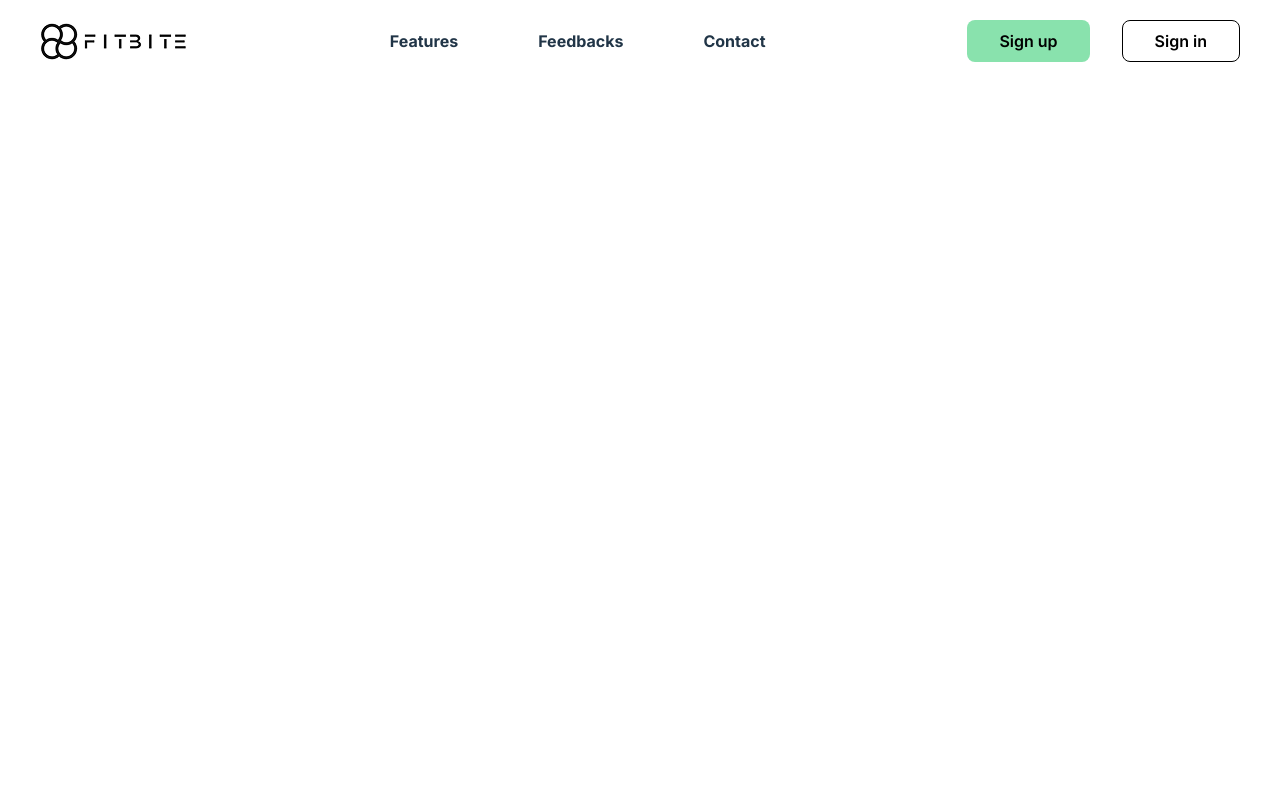
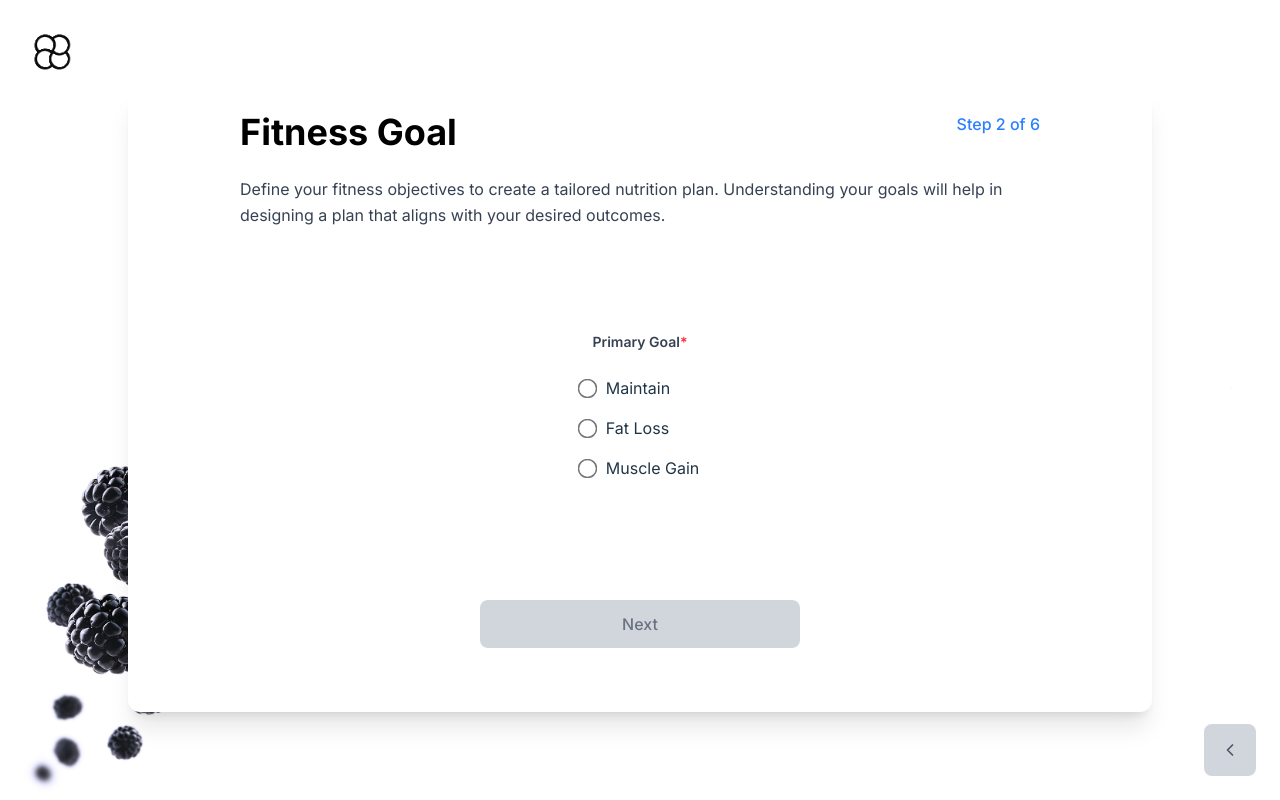
Before and after one commit to sandeepaMallawarachchi/fitbite, a React (Vite) app in the folder client/: page /SignUpStep2 in a window 1280 px wide. Built offline with nearby package versions, Linux system fonts and the light colour scheme.

Commit message:
feat: add SignUpStep2 and FitnessGoal components; implement BackButton for navigation; update routing in AppContent

```diff
--- a/client/src/App.tsx
+++ b/client/src/App.tsx
@@ -6,12 +6,14 @@ import Sample from './pages/Sample';
 import SignIn from './auth/SignIn';
 import SignUpForm from './auth/SignUpForm';
 import YourTDEE from './components/YourTDEE';
-import SignUpStep1 from "./auth/SignUpStep1"
+import SignUpStep1 from "./auth/SignUpStep1";
+import SignUpStep2 from "./auth/SignUpStep2"
 import HowtoCalcTDEE from './components/HowtoCalcTDEE';
+import FitnessGoal from './components/FitnessGoal';
 
 function AppContent() {
   const location = useLocation();
-  const hideHeaderFooter = location.pathname === "/SignIn" || location.pathname === "/SignUp" || location.pathname === "/YourTDEE" || location.pathname === "/SignUpStep1" || location.pathname === "/HowtoCalcTDEE";
+  const hideHeaderFooter = location.pathname === "/SignIn" || location.pathname === "/SignUp" || location.pathname === "/YourTDEE" || location.pathname === "/SignUpStep1" || location.pathname === "/HowtoCalcTDEE" || location.pathname === "/SignUpStep2";
 
   return (
     <>
@@ -22,9 +24,12 @@ function AppContent() {
         <Route path="/SignIn" element={<SignIn />} />
         <Route path="/SignUp" element={<SignUpForm />} />
 
+        <Route path="/SignUpStep1" element={<SignUpStep1 />} />
+        <Route path="/SignUpStep2" element={<SignUpStep2 />} />
+
         <Route path="/YourTDEE" element={<YourTDEE />} />
-        <Route path="/SignUpStep1" element={<SignUpStep1 />} />
         <Route path="/HowtoCalcTDEE" element={<HowtoCalcTDEE />} />
+        <Route path="/FitnessGoal" element={<FitnessGoal />} />'
 
       </Routes>
     </>
--- /dev/null
+++ b/client/src/auth/SignUpStep2.tsx
@@ -0,0 +1,31 @@
+"use client";
+
+import { Link } from "react-router-dom";
+import FitnessGoal from "../components/FitnessGoal";
+
+export default function SignUpStep2() {
+  return (
+    <section className="relative min-h-screen bg-white overflow-hidden flex items-center justify-center">
+      {/* Background Image */}
+      <div
+        className="absolute inset-0 bg-cover bg-top bg-no-repeat z-0"
+        style={{ backgroundImage: `url('/common-bg.png')` }}
+      />
+
+      {/* Logo */}
+      <div className="absolute top-4 left-4 sm:top-8 sm:left-8 z-10 ">
+        <Link to={"/"}>
+          <img
+            src="/logo2.png"
+            alt="fitbite Logo"
+            className="h-8 sm:h-10 w-auto cursor-pointer"
+          />
+        </Link>
+      </div>
+      <div className="z-10 bg-white rounded-xl shadow-xl max-w-5xl w-full mx-8 sm:mx-8 md:mx-24 lg:px-18 px-4 md:px-6  py-6 space-y-6">
+        {/* <SignUp/> */}
+        <FitnessGoal />
+      </div>
+    </section>
+  );
+}
--- /dev/null
+++ b/client/src/components/BackButton.tsx
@@ -0,0 +1,21 @@
+"use client";
+import { ChevronLeft } from "lucide-react";
+import { useNavigate } from "react-router-dom";
+
+const BackButton = () => {
+  const navigate = useNavigate();
+
+  return (
+    <div>
+      {" "}
+      <button
+        onClick={() => navigate(-1)}
+        className="fixed bottom-6 right-6 bg-gray-300 hover:bg-gray-400 p-4 rounded-lg transition-colors duration-200"
+      >
+        <ChevronLeft className="h-5 w-5 text-gray-600" />
+      </button>
+    </div>
+  );
+};
+
+export default BackButton;
--- /dev/null
+++ b/client/src/components/FitnessGoal.tsx
@@ -0,0 +1,113 @@
+"use client";
+import { useState } from "react";
+import { useNavigate } from "react-router-dom";
+import BackButton from "./BackButton";
+
+function FitnessGoal() {
+  const [selectedGoal, setSelectedGoal] = useState("");
+  const navigate = useNavigate();
+
+  const isFormValid = selectedGoal !== "";
+
+  const handleChange = (e: React.ChangeEvent<HTMLInputElement>) => {
+    setSelectedGoal(e.target.value);
+  };
+
+  const handleSubmit = (e: React.FormEvent) => {
+    e.preventDefault();
+    if (isFormValid) {
+      console.log("Selected Goal:", selectedGoal);
+      navigate("/next-step"); // replace with your actual route
+    }
+  };
+
+  return (
+    <div className="w-full  bg-white px-6 md:px-10 flex flex-col justify-center">
+      <div className="max-w-6xl mx-auto w-full">
+        {/* Header */}
+        <div className="flex flex-col md:flex-row justify-between items-center md:items-start mb-6 gap-2">
+          <h1 className="text-2xl md:text-4xl font-bold text-black">
+            Fitness Goal
+          </h1>
+          <span className="text-blue-500 font-medium">Step 2 of 6</span>
+        </div>
+
+        {/* Description */}
+        <p className="text-gray-700 mb-10 leading-relaxed max-w-4xl">
+          Define your fitness objectives to create a tailored nutrition plan.
+          Understanding your goals will help in designing a plan that aligns
+          with your desired outcomes.
+        </p>
+
+        {/* Radio Group */}
+        <form
+          onSubmit={handleSubmit}
+          className="flex flex-col items-center space-y-10 pt-16"
+        >
+          <fieldset className="text-center">
+            <legend className="text-sm font-semibold text-gray-700 mb-6">
+              Primary Goal<span className="text-red-500">*</span>
+            </legend>
+            <div className="flex flex-col items-start space-y-4">
+              <label className="flex items-center space-x-3">
+                <input
+                  type="radio"
+                  name="goal"
+                  value="Maintain"
+                  onChange={handleChange}
+                  checked={selectedGoal === "Maintain"}
+                  className="accent-green-300 scale-150"
+                />
+                <span>Maintain</span>
+              </label>
+              <label className="flex items-center space-x-3">
+                <input
+                  type="radio"
+                  name="goal"
+                  value="Fat Loss"
+                  onChange={handleChange}
+                  checked={selectedGoal === "Fat Loss"}
+                  className="accent-green-300 scale-150"
+                />
+                <span>Fat Loss</span>
+              </label>
+              <label className="flex items-center space-x-3">
+                <input
+                  type="radio"
+                  name="goal"
+                  value="Muscle Gain"
+                  onChange={handleChange}
+                  checked={selectedGoal === "Muscle Gain"}
+                  className="accent-green-300 scale-150"
+                />
+                <span>Muscle Gain</span>
+              </label>
+            </div>
+          </fieldset>
+
+          {/* Next Button */}
+          <div className="w-full max-w-xs pt-20">
+            <button
+              type="submit"
+              disabled={!isFormValid}
+              className={`font-medium py-3 px-8 rounded-lg w-full transition-colors duration-200 ${
+                isFormValid
+                  ? "bg-green-300 text-black hover:bg-green-400 cursor-pointer"
+                  : "bg-gray-300 text-gray-500 cursor-not-allowed"
+              }`}
+            >
+              Next
+            </button>
+          </div>
+        </form>
+
+        {/* Back button */}
+        <div className="mt-10">
+          <BackButton />
+        </div>
+      </div>
+    </div>
+  );
+}
+
+export default FitnessGoal;
--- a/client/src/components/HowtoCalcTDEE.tsx
+++ b/client/src/components/HowtoCalcTDEE.tsx
@@ -1,11 +1,11 @@
 "use client";
 import { motion } from "framer-motion";
 import { Link } from "react-router-dom";
-import { ChevronLeft } from "lucide-react";
+import BackButton from "./BackButton";
 import { useNavigate } from "react-router-dom";
 
 export default function HowtoCalcTDEE() {
-  const navigate = useNavigate();
+      const navigate = useNavigate();
 
   return (
     <section className="relative min-h-screen bg-white flex items-center justify-center overflow-hidden">
@@ -72,7 +72,7 @@ export default function HowtoCalcTDEE() {
 
           {/* Continue Button */}
           <div className="flex justify-center pt-8">
-            <button className="bg-[var(--green1)] hover:bg-[var(--green2)] text-white font-medium px-16 py-3 rounded-lg transition-colors">
+            <button onClick={() => navigate("/SignUpStep2")} className="bg-[var(--green1)] hover:bg-[var(--green2)] text-white font-medium px-16 py-3 rounded-lg transition-colors">
               Continue
             </button>
           </div>
@@ -82,12 +82,7 @@ export default function HowtoCalcTDEE() {
       </div>
       {/* Back Button (bottom-right) */}
         <div className="absolute bottom-6 right-6 z-10">
-          <button
-            className="bg-gray-300 hover:bg-gray-400 p-3 rounded-lg transition-colors duration-200"
-            onClick={() => navigate(-1)}
-          >
-            <ChevronLeft className="h-5 w-5 text-gray-600" />
-          </button>
+          <BackButton />
         </div>
     </section>
   );
--- a/client/src/components/TellABoutYouForm.tsx
+++ b/client/src/components/TellABoutYouForm.tsx
@@ -1,7 +1,7 @@
 "use client";
 import { useState } from "react";
-import {  ChevronLeft } from "lucide-react";
 import { useNavigate } from "react-router-dom";
+import BackButton from "./BackButton";
 
 function TellABoutYouForm() {
   const navigate = useNavigate();
@@ -346,9 +346,7 @@ function TellABoutYouForm() {
           </div>
         </div>
         {/* Back button */}
-        <button  onClick={() => navigate(-1)} className="fixed bottom-6 right-6 bg-gray-300 hover:bg-gray-400 p-4 rounded-lg transition-colors duration-200">
-          <ChevronLeft className="h-5 w-5 text-gray-600" />
-        </button>
+        <BackButton />
       </div>
     </div>
   );
--- a/client/src/components/YourTDEE.tsx
+++ b/client/src/components/YourTDEE.tsx
@@ -1,11 +1,13 @@
 "use client";
 import { motion } from "framer-motion";
 import { Link } from "react-router-dom";
-import { ChevronLeft } from "lucide-react";
+import BackButton from "./BackButton";
 import { useNavigate } from "react-router-dom";
 
+
 export default function YourTDEE() {
-  const navigate = useNavigate();
+    const navigate = useNavigate();
+
   return (
     <section className="relative min-h-screen bg-white flex items-center justify-center overflow-hidden">
       {/* Background Image */}
@@ -57,15 +59,13 @@ export default function YourTDEE() {
             </Link>
           </div>
           <div className="flex justify-center pt-24">
-            <button className="bg-[var(--green1)] hover:bg-[var(--green2)] text-white font-medium px-16 py-3 rounded-lg transition-colors">
+            <button onClick={() => navigate("/SignUpStep2")} className="bg-[var(--green1)] hover:bg-[var(--green2)] text-white font-medium px-16 py-3 rounded-lg transition-colors">
               Continue
             </button>
           </div>
           {/* Back button */}
           <div className="absolute bottom-6 right-6 z-10">
-            <button className="bg-gray-300 hover:bg-gray-400 p-3 rounded-lg transition-colors duration-200"  onClick={() => navigate(-1)}>
-              <ChevronLeft className="h-5 w-5 text-gray-600" />
-            </button>
+            <BackButton />
           </div>
         </div>
       </div>
```
